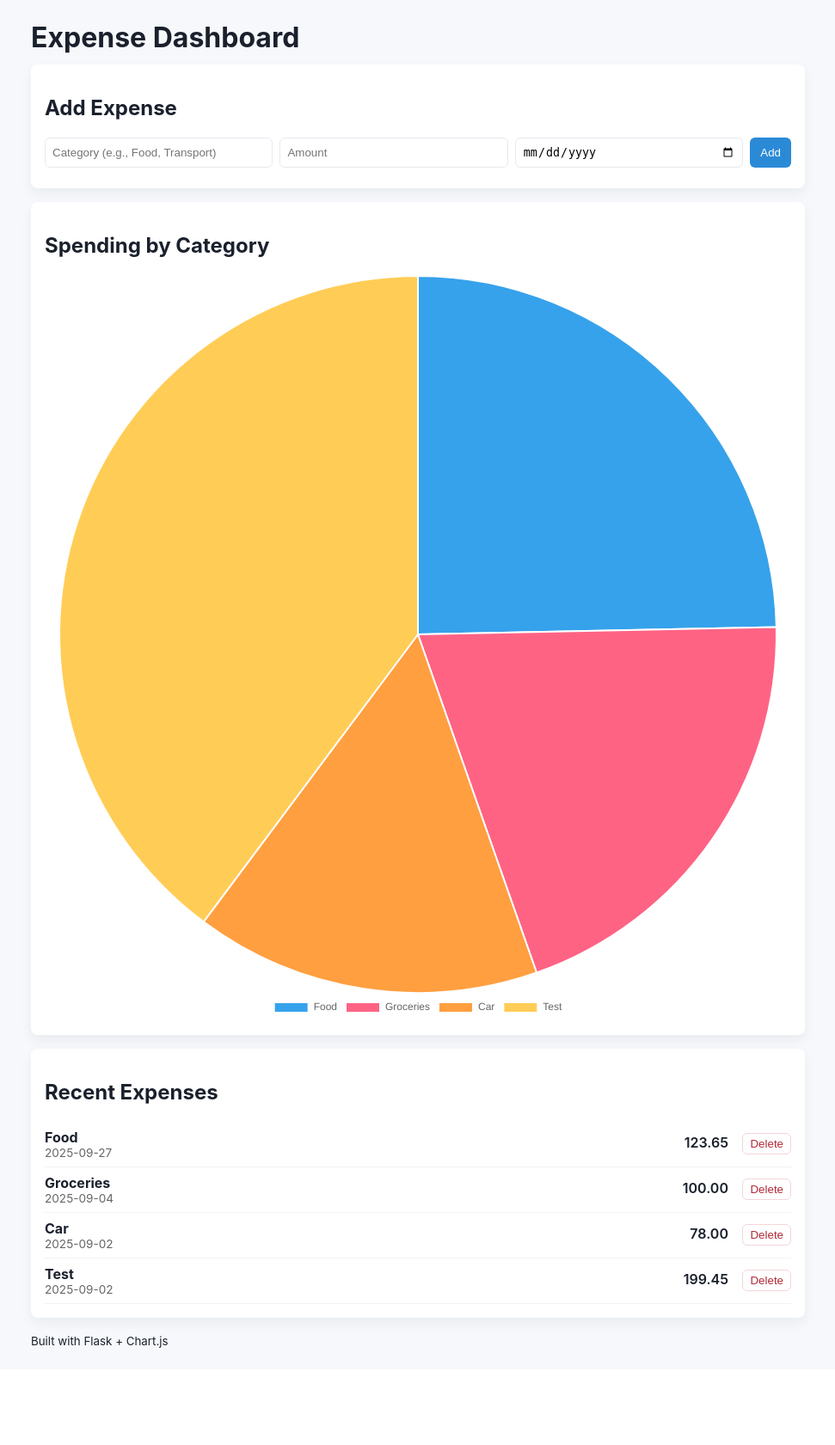
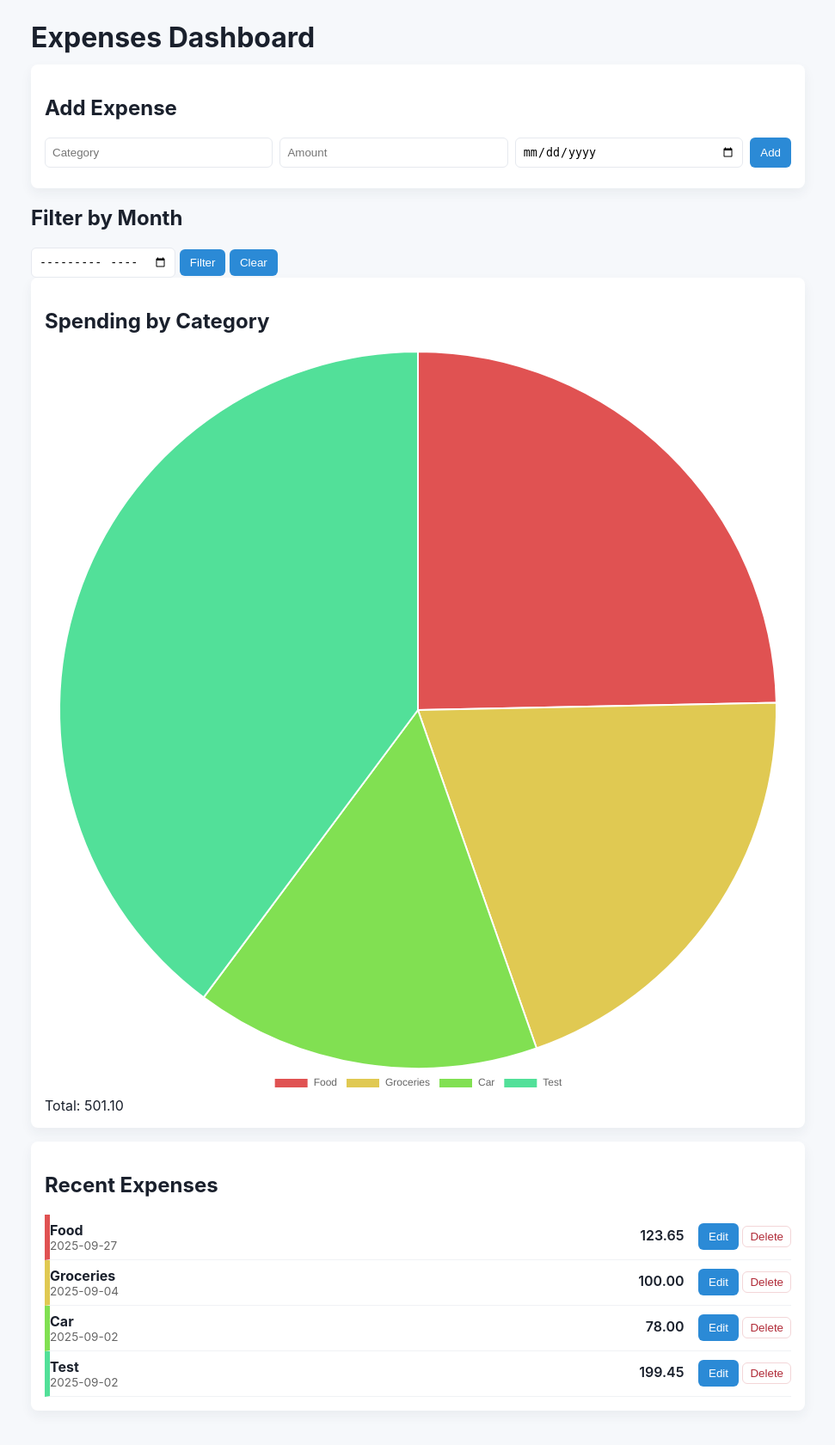
Before and after one commit to Fylypspt/ExpensesChart, a Flask app: page / in a window 1280 px wide. Shown: the whole page at 86% size, without its empty margins (154-1125 px from the left). Before the commit the page ends 1568 px from the top, so only its background shows below. Run offline with Flask 3, Linux system fonts and the light colour scheme; data comes from the database, SQL or seed files in the repository; both versions use the stored data as it was after the commit.

Commit message:
filtering (month), total (sum of expenses), edit (demo)

```diff
--- a/app.py
+++ b/app.py
@@ -10,7 +10,6 @@ app.config["SQLALCHEMY_TRACK_MODIFICATIONS"] = False
 
 db = SQLAlchemy(app)
 
-# simple model inline for convenience
 class Expense(db.Model):
     id = db.Column(db.Integer, primary_key=True)
     category = db.Column(db.String(80), nullable=False)
@@ -20,7 +19,6 @@ class Expense(db.Model):
     def to_dict(self):
         return {"id": self.id, "category": self.category, "amount": self.amount, "date": self.date.strftime("%Y-%m-%d")}
 
-# create DB if doesn't exist
 with app.app_context():
     db.create_all()
 
@@ -30,7 +28,16 @@ def index():
 
 @app.route("/api/expenses", methods=["GET"])
 def get_expenses():
-    expenses = Expense.query.order_by(Expense.date.desc()).all()
+    month = request.args.get("month")
+    query = Expense.query
+    if month:
+        try:
+            dt = datetime.strptime(month, "%Y-%m")
+            query = query.filter(db.extract("year", Expense.date) == dt.year,
+                                 db.extract("month", Expense.date) == dt.month)
+        except ValueError:
+            pass
+    expenses = query.order_by(Expense.date.desc()).all()
     return jsonify([e.to_dict() for e in expenses])
 
 @app.route("/api/expenses", methods=["POST"])
@@ -41,7 +48,6 @@ def add_expense():
         amount = float(data.get("amount", 0))
     except (ValueError, TypeError):
         return jsonify({"error": "Invalid amount"}), 400
-
     date_str = data.get("date")
     if date_str:
         try:
@@ -50,11 +56,29 @@ def add_expense():
             date = datetime.utcnow().date()
     else:
         date = datetime.utcnow().date()
-
     expense = Expense(category=category, amount=amount, date=date)
     db.session.add(expense)
     db.session.commit()
     return jsonify(expense.to_dict()), 201
+
+@app.route("/api/expenses/<int:expense_id>", methods=["PUT"])
+def update_expense(expense_id):
+    exp = Expense.query.get_or_404(expense_id)
+    data = request.get_json()
+    if "category" in data:
+        exp.category = data["category"].strip() or exp.category
+    if "amount" in data:
+        try:
+            exp.amount = float(data["amount"])
+        except (ValueError, TypeError):
+            return jsonify({"error": "Invalid amount"}), 400
+    if "date" in data and data["date"]:
+        try:
+            exp.date = datetime.strptime(data["date"], "%Y-%m-%d").date()
+        except ValueError:
+            pass
+    db.session.commit()
+    return jsonify(exp.to_dict()), 200
 
 @app.route("/api/expenses/<int:expense_id>", methods=["DELETE"])
 def delete_expense(expense_id):
--- a/static/script.js
+++ b/static/script.js
@@ -1,18 +1,29 @@
-// fetch and render expenses, create pie chart
-let chart = null;
+let chart = null
+let categoryColors = {}
 
-async function fetchExpenses() {
-  const res = await fetch("/api/expenses");
-  const data = await res.json();
-  renderList(data);
-  renderChart(data);
+async function fetchExpenses(month = null) {
+  let url = "/api/expenses"
+  if (month) url += `?month=${month}`
+  const res = await fetch(url)
+  const data = await res.json()
+  renderList(data)
+  renderChart(data)
+  renderTotal(data)
+}
+
+function getColor(category) {
+  if (!categoryColors[category]) {
+    categoryColors[category] = `hsl(${Object.keys(categoryColors).length * 50 % 360},70%,60%)`
+  }
+  return categoryColors[category]
 }
 
 function renderList(data) {
-  const list = document.getElementById("expenseList");
-  list.innerHTML = "";
+  const list = document.getElementById("expenseList")
+  list.innerHTML = ""
   data.forEach(exp => {
-    const li = document.createElement("li");
+    const li = document.createElement("li")
+    li.style.borderLeft = `6px solid ${getColor(exp.category)}`
     li.innerHTML = `
       <div class="item-left">
         <strong>${escapeHtml(exp.category)}</strong>
@@ -20,100 +31,115 @@ function renderList(data) {
       </div>
       <div class="item-right">
         <span class="amount">${exp.amount.toFixed(2)}</span>
+        <button class="edit-btn" data-id="${exp.id}">Edit</button>
         <button class="del-btn" data-id="${exp.id}">Delete</button>
       </div>
-    `;
-    list.appendChild(li);
-  });
-
+    `
+    list.appendChild(li)
+  })
   document.querySelectorAll(".del-btn").forEach(btn => {
-    btn.addEventListener("click", async (e) => {
-      const id = e.currentTarget.dataset.id;
-      await fetch(`/api/expenses/${id}`, { method: "DELETE" });
-      fetchExpenses();
-    });
-  });
+    btn.addEventListener("click", async e => {
+      const id = e.currentTarget.dataset.id
+      await fetch(`/api/expenses/${id}`, { method: "DELETE" })
+      fetchExpenses(document.getElementById("monthFilter").value)
+    })
+  })
+  document.querySelectorAll(".edit-btn").forEach(btn => {
+    btn.addEventListener("click", async e => {
+      const id = e.currentTarget.dataset.id
+      const newCategory = prompt("New category:")
+      const newAmount = prompt("New amount:")
+      const newDate = prompt("New date (YYYY-MM-DD):")
+      if (!newCategory && !newAmount && !newDate) return
+      await fetch(`/api/expenses/${id}`, {
+        method: "PUT",
+        headers: { "Content-Type": "application/json" },
+        body: JSON.stringify({ category: newCategory, amount: newAmount, date: newDate })
+      })
+      fetchExpenses(document.getElementById("monthFilter").value)
+    })
+  })
 }
 
 function renderChart(data) {
-  // group by category
-  const groups = {};
+  const groups = {}
   data.forEach(e => {
-    groups[e.category] = (groups[e.category] || 0) + e.amount;
-  });
-
-  const labels = Object.keys(groups);
-  const values = Object.values(groups);
-
-  const ctx = document.getElementById("expenseChart").getContext("2d");
-
+    groups[e.category] = (groups[e.category] || 0) + e.amount
+  })
+  const labels = Object.keys(groups)
+  const values = Object.values(groups)
+  const colors = labels.map(l => getColor(l))
+  const ctx = document.getElementById("expenseChart").getContext("2d")
   if (chart) {
-    chart.data.labels = labels;
-    chart.data.datasets[0].data = values;
-    chart.update();
-    return;
+    chart.data.labels = labels
+    chart.data.datasets[0].data = values
+    chart.data.datasets[0].backgroundColor = colors
+    chart.update()
+    return
   }
-
   chart = new Chart(ctx, {
     type: "pie",
     data: {
       labels,
-      datasets: [{
-        data: values,
-      }]
+      datasets: [{ data: values, backgroundColor: colors }]
     },
     options: {
       responsive: true,
-      plugins: {
-        legend: { position: "bottom" }
-      }
+      plugins: { legend: { position: "bottom" } }
     }
-  });
+  })
 }
 
-// helper to escape user input when injecting HTML
+function renderTotal(data) {
+  const total = data.reduce((sum, e) => sum + e.amount, 0)
+  document.getElementById("totalDisplay").textContent = `Total: ${total.toFixed(2)}`
+}
+
 function escapeHtml(str){
-  if (!str) return "";
+  if (!str) return ""
   return String(str)
     .replaceAll("&","&amp;")
     .replaceAll("<","&lt;")
     .replaceAll(">","&gt;")
     .replaceAll('"',"&quot;")
-    .replaceAll("'", "&#039;");
+    .replaceAll("'", "&#039;")
 }
 
 document.getElementById("addBtn").addEventListener("click", async () => {
-  const category = document.getElementById("category").value.trim();
-  const amount = document.getElementById("amount").value;
-  const date = document.getElementById("date").value;
-
-  const errorDiv = document.getElementById("error");
-  errorDiv.textContent = "";
-
+  const category = document.getElementById("category").value.trim()
+  const amount = document.getElementById("amount").value
+  const date = document.getElementById("date").value
+  const errorDiv = document.getElementById("error")
+  errorDiv.textContent = ""
   if (!category || !amount) {
-    errorDiv.textContent = "Category and amount are required.";
-    return;
+    errorDiv.textContent = "Category and amount are required."
+    return
   }
-
-  const payload = { category, amount: parseFloat(amount), date: date || null };
-
+  const payload = { category, amount: parseFloat(amount), date: date || null }
   const res = await fetch("/api/expenses", {
     method: "POST",
     headers: { "Content-Type": "application/json" },
     body: JSON.stringify(payload)
-  });
+  })
+  if (!res.ok) {
+    const data = await res.json()
+    errorDiv.textContent = data.error || "Failed to add."
+    return
+  }
+  document.getElementById("category").value = ""
+  document.getElementById("amount").value = ""
+  document.getElementById("date").value = ""
+  fetchExpenses(document.getElementById("monthFilter").value)
+})
 
-  if (!res.ok) {
-    const data = await res.json();
-    errorDiv.textContent = data.error || "Failed to add.";
-    return;
-  }
+document.getElementById("filterBtn").addEventListener("click", () => {
+  const month = document.getElementById("monthFilter").value
+  fetchExpenses(month)
+})
 
-  document.getElementById("category").value = "";
-  document.getElementById("amount").value = "";
-  document.getElementById("date").value = "";
-  fetchExpenses();
-});
+document.getElementById("clearFilterBtn").addEventListener("click", () => {
+  document.getElementById("monthFilter").value = ""
+  fetchExpenses()
+})
 
-// initial load
-fetchExpenses();
+fetchExpenses()
--- a/templates/base.html
+++ b/templates/base.html
@@ -3,27 +3,25 @@
 <head>
   <meta charset="utf-8" />
   <meta name="viewport" content="width=device-width,initial-scale=1" />
-  <title>Expense Dashboard</title>
+  <title>Expenses Dashboard</title>
 
-  <!-- Chart.js CDN -->
   <script src="https://cdn.jsdelivr.net/npm/chart.js"></script>
 
-  <!-- styles (compiled) -->
   <link rel="stylesheet" href="{{ url_for('static', filename='styles.css') }}">
 </head>
 <body>
   <div class="container">
     <header>
-      <h1>Expense Dashboard</h1>
+      <h1>Expenses Dashboard</h1>
     </header>
 
     <main>
       {% block content %}{% endblock %}
     </main>
 
-    <footer>
+    <!-- <footer>
       <small>Built with Flask + Chart.js</small>
-    </footer>
+    </footer> -->
   </div>
 
   <!-- app script -->
--- a/templates/index.html
+++ b/templates/index.html
@@ -3,7 +3,7 @@
 <section class="form-section">
   <h2>Add Expense</h2>
   <div class="form-row">
-    <input id="category" placeholder="Category (e.g., Food, Transport)" />
+    <input id="category" placeholder="Category" />
     <input id="amount" placeholder="Amount" type="number" step="0.01" />
     <input id="date" type="date" />
     <button id="addBtn">Add</button>
@@ -11,14 +11,21 @@
   <div id="error" class="error"></div>
 </section>
 
+<section class="filter-section">
+  <h2>Filter by Month</h2>
+  <input id="monthFilter" type="month" />
+  <button id="filterBtn">Filter</button>
+  <button id="clearFilterBtn">Clear</button>
+</section>
+
 <section class="chart-section">
   <h2>Spending by Category</h2>
   <canvas id="expenseChart" width="400" height="300"></canvas>
+  <div id="totalDisplay"></div>
 </section>
 
 <section class="list-section">
   <h2>Recent Expenses</h2>
   <ul id="expenseList" class="expense-list"></ul>
 </section>
-
 {% endblock %}
```
Also changed, not shown: expenses.db.
